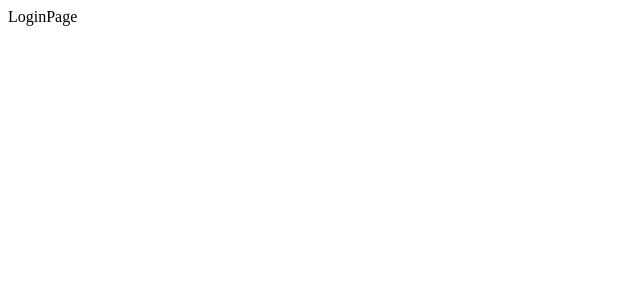
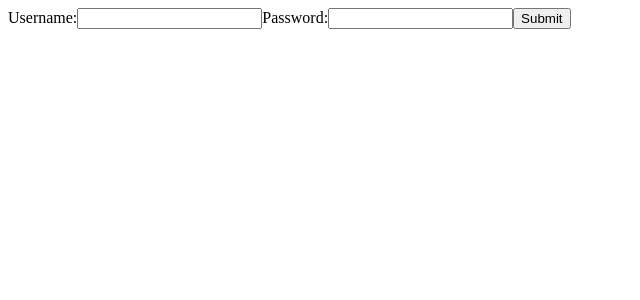
Before and after one commit to ashahnami/paper-trader, a React (Create React App) app in the folder frontend/: page /login in a window 1280 px wide. Shown: the top 300 px of the page, without its empty margins (0-640 px from the left). Built offline with nearby package versions, Linux system fonts and the light colour scheme.

Commit message:
Create LoginPage.js

```diff
--- a/frontend/package.json
+++ b/frontend/package.json
@@ -6,6 +6,7 @@
     "@testing-library/jest-dom": "^5.16.5",
     "@testing-library/react": "^13.4.0",
     "@testing-library/user-event": "^13.5.0",
+    "axios": "^1.2.0",
     "react": "^18.2.0",
     "react-dom": "^18.2.0",
     "react-router-dom": "^6.4.3",
--- a/frontend/src/pages/LoginPage.js
+++ b/frontend/src/pages/LoginPage.js
@@ -1,9 +1,53 @@
-import React from 'react'
+import React, { useState } from 'react'
+import axios from 'axios';
 
 const LoginPage = () => {
+
+  const [username, setUsername] = useState("");
+  const [password, setPassword] = useState("");
+
+  const handleSubmit = async (e) => {
+    e.preventDefault();
+
+    await axios.post('http://localhost:5000/login', {
+      username: username,
+      password: password
+    })
+    .then(function(response){
+      console.log(response);
+      // handle token
+    })
+    .catch(function(error){
+      console.log(error);
+    });
+
+  };
+
   return (
-    <div>LoginPage</div>
+    <div>
+        <form onSubmit={handleSubmit}>
+
+            <label>
+                Username:
+                <input
+                    type="text"
+                    onChange={(e) => setUsername(e.target.value)}
+                />
+            </label>
+
+            <label>
+                Password:
+                <input
+                    type="password"
+                    onChange={(e) => setPassword(e.target.value)}
+                />
+            </label>
+
+            <input type="submit" />
+
+        </form>
+    </div>
   )
-}
+};
 
-export default LoginPage
+export default LoginPage;
--- a/frontend/src/pages/RegisterPage.js
+++ b/frontend/src/pages/RegisterPage.js
@@ -6,10 +6,10 @@ const RegisterPage = () => {
     const [username, setUsername] = useState("");
     const [password, setPassword] = useState("");
 
-    const handleSubmit = (e) => {
+    const handleSubmit = async (e) => {
         e.preventDefault();
 
-        axios.post('http://localhost:5000/register', {
+        await axios.post('http://localhost:5000/register', {
             username: username,
             password: password
         })
@@ -24,7 +24,6 @@ const RegisterPage = () => {
 
   return (
     <div>
-        <h2>Register</h2>
         <form onSubmit={handleSubmit}>
 
             <label>
```
Also changed, not shown: 1 other file (tests, documents, lock files or other folders).
